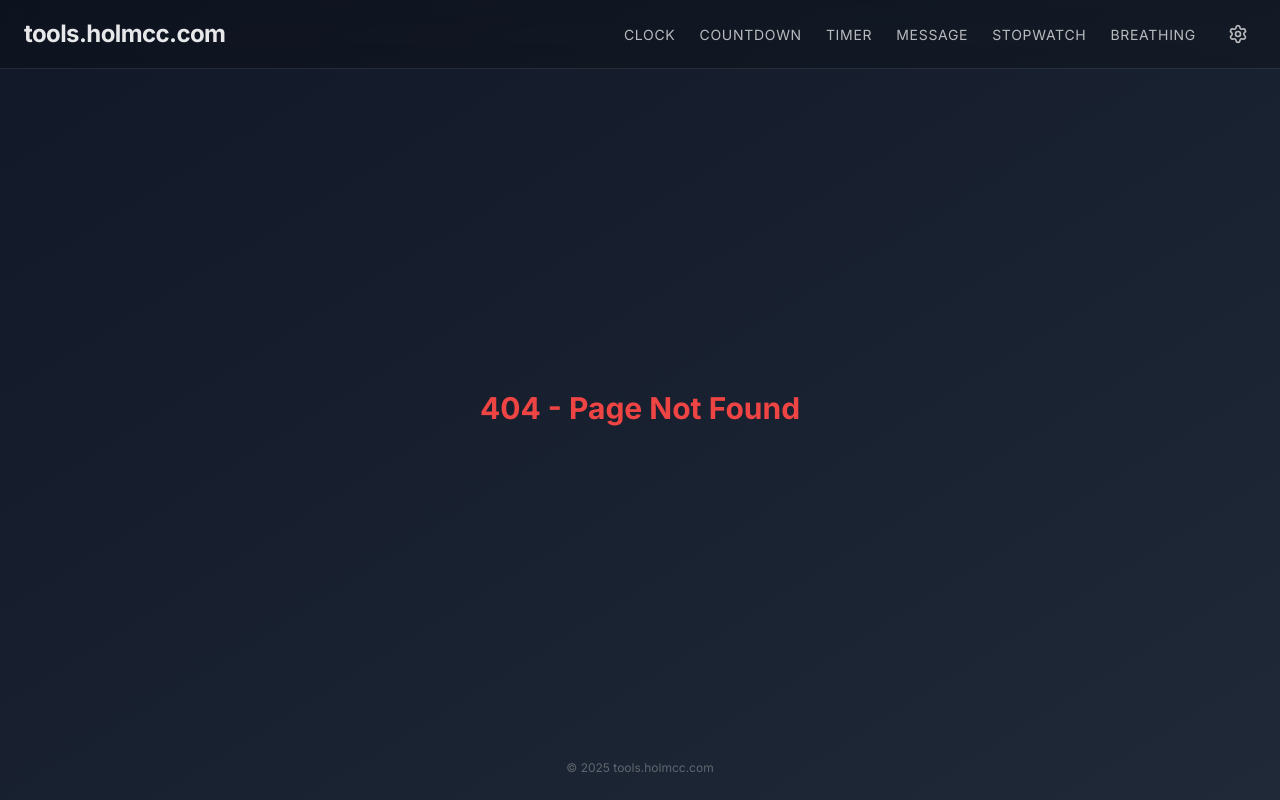
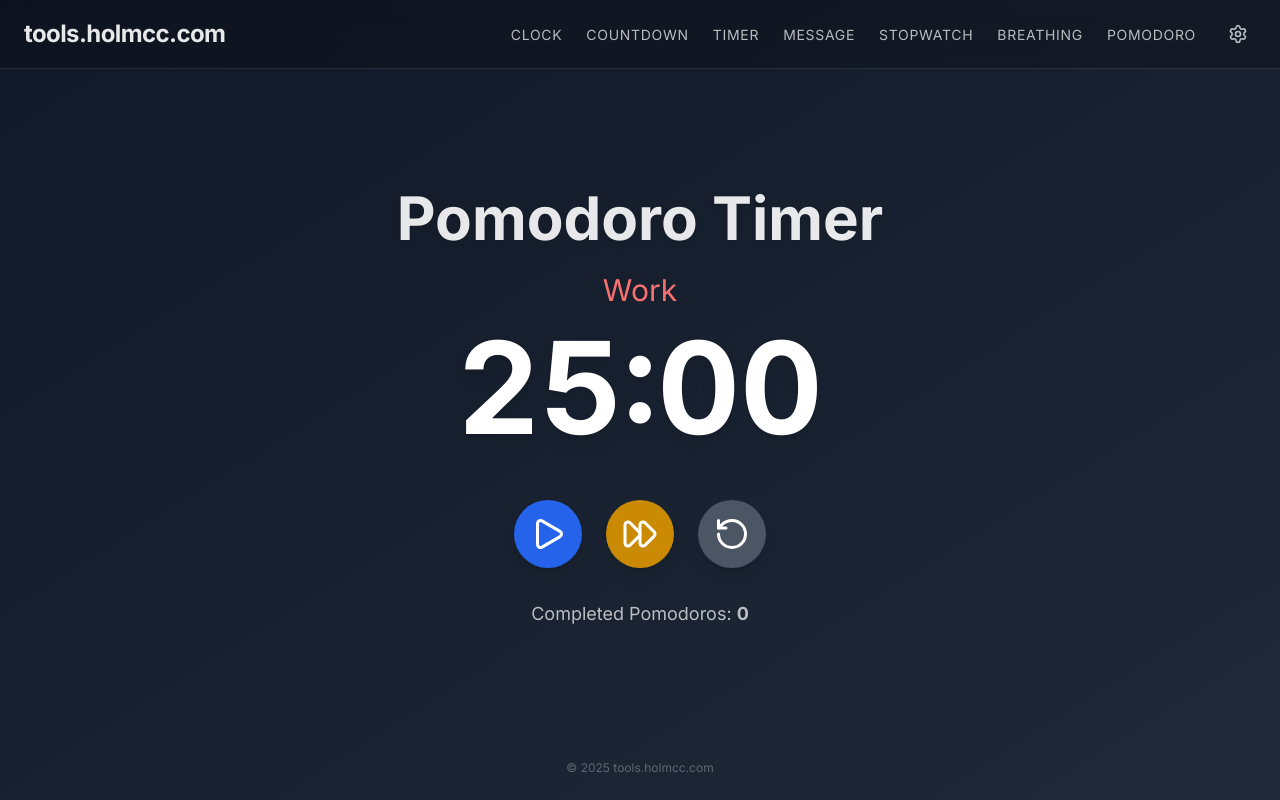
Before and after one commit to ken-holm/online-tools, a React (Vite) app: page /pomodoro in a window 1280 px wide. Before the commit this address had no page. Built offline with nearby package versions, Linux system fonts and the light colour scheme.

Commit message:
feat: Implement Pomodoro Timer tool
- Created src/components/tools/Pomodoro.jsx with work/break cycles, session tracking, and notifications.
- Added /pomodoro route to src/App.jsx.
- Added navigation link for Pomodoro tool to src/components/Layout.jsx.

```diff
--- a/src/App.jsx
+++ b/src/App.jsx
@@ -5,7 +5,8 @@ import Countdown from './components/tools/Countdown';
 import Timer from './components/tools/Timer';
 import Message from './components/tools/Message';
 import Stopwatch from './components/tools/Stopwatch';
-import Breathing from './components/tools/Breathing'; // Import the new Breathing component
+import Breathing from './components/tools/Breathing';
+import Pomodoro from './components/tools/Pomodoro'; // Import the new Pomodoro component
 
 const NotFound = () => (
   <div className="text-center text-red-500 text-3xl font-bold">404 - Page Not Found</div>
@@ -27,7 +28,8 @@ function App() {
           <Route path="timer" element={<Timer />} />
           <Route path="message" element={<Message />} />
           <Route path="stopwatch" element={<Stopwatch />} />
-          <Route path="breathing" element={<Breathing />} /> {/* New Breathing Route */}
+          <Route path="breathing" element={<Breathing />} />
+          <Route path="pomodoro" element={<Pomodoro />} /> {/* New Pomodoro Route */}
           {/* Future tools will have their routes here */}
           <Route path="*" element={<NotFound />} />
         </Route>
--- a/src/components/Layout.jsx
+++ b/src/components/Layout.jsx
@@ -46,6 +46,11 @@ const Layout = () => {
                 Breathing
               </Link>
             </li>
+            <li>
+              <Link to="/pomodoro" className="text-white/70 hover:text-white transition-colors text-sm font-medium uppercase tracking-wider">
+                Pomodoro
+              </Link>
+            </li>
             {/* Future tools will go here */}
           </ul>
           <button
--- /dev/null
+++ b/src/components/tools/Pomodoro.jsx
@@ -0,0 +1,159 @@
+import React, { useState, useEffect, useRef } from 'react';
+import { useTheme } from '../../context/ThemeContext';
+import useAlarm from '../../hooks/useAlarm';
+import { Play, Pause, RotateCcw, FastForward } from 'lucide-react';
+
+const WORK_TIME = 25 * 60; // 25 minutes
+const SHORT_BREAK_TIME = 5 * 60; // 5 minutes
+const LONG_BREAK_TIME = 15 * 60; // 15 minutes
+
+const Pomodoro = () => {
+  const { theme } = useTheme();
+  const { triggerAlarm, requestNotificationPermission } = useAlarm();
+
+  const [timeLeft, setTimeLeft] = useState(WORK_TIME);
+  const [isRunning, setIsRunning] = useState(false);
+  const [sessionType, setSessionType] = useState('Work'); // Work, Short Break, Long Break
+  const [pomodoroCount, setPomodoroCount] = useState(0); // Completed work sessions
+  const timerRef = useRef(null);
+  const hasTriggeredAlarmRef = useRef(false);
+
+  useEffect(() => {
+    if (isRunning && timeLeft > 0) {
+      timerRef.current = setInterval(() => {
+        setTimeLeft((prevTime) => prevTime - 1);
+      }, 1000);
+    } else if (timeLeft === 0 && isRunning) {
+      setIsRunning(false);
+      triggerAlarm(`${sessionType} Finished!`, `Time for ${sessionType === 'Work' ? 'a break' : 'work'}!`);
+      hasTriggeredAlarmRef.current = true; // Mark alarm as triggered
+
+      // Move to next session
+      if (sessionType === 'Work') {
+        const newPomodoroCount = pomodoroCount + 1;
+        setPomodoroCount(newPomodoroCount);
+        if (newPomodoroCount % 4 === 0) {
+          setSessionType('Long Break');
+          setTimeLeft(LONG_BREAK_TIME);
+        } else {
+          setSessionType('Short Break');
+          setTimeLeft(SHORT_BREAK_TIME);
+        }
+      } else {
+        setSessionType('Work');
+        setTimeLeft(WORK_TIME);
+      }
+      setIsRunning(true); // Auto-start next session
+    }
+
+    return () => clearInterval(timerRef.current);
+  }, [isRunning, timeLeft, sessionType, pomodoroCount, triggerAlarm]);
+
+  // Reset alarm flag when session type changes or timer restarts manually
+  useEffect(() => {
+    hasTriggeredAlarmRef.current = false;
+  }, [sessionType, isRunning]);
+
+
+  const handleStartPause = () => {
+    requestNotificationPermission();
+    setIsRunning((prev) => !prev);
+  };
+
+  const handleReset = () => {
+    setIsRunning(false);
+    setTimeLeft(WORK_TIME);
+    setSessionType('Work');
+    setPomodoroCount(0);
+    clearInterval(timerRef.current);
+  };
+
+  const handleSkip = () => {
+    clearInterval(timerRef.current);
+    setIsRunning(false); // Pause before skipping to prevent immediate auto-restart loop
+
+    // Logic similar to when timer reaches 0
+    if (sessionType === 'Work') {
+      const newPomodoroCount = pomodoroCount + 1;
+      setPomodoroCount(newPomodoroCount);
+      if (newPomodoroCount % 4 === 0) {
+        setSessionType('Long Break');
+        setTimeLeft(LONG_BREAK_TIME);
+      } else {
+        setSessionType('Short Break');
+        setTimeLeft(SHORT_BREAK_TIME);
+      }
+    } else {
+      setSessionType('Work');
+      setTimeLeft(WORK_TIME);
+    }
+    setIsRunning(true); // Auto-start next session
+  };
+
+
+  const formatTime = (totalSeconds) => {
+    const minutes = Math.floor(totalSeconds / 60);
+    const seconds = totalSeconds % 60;
+    return `${minutes < 10 ? '0' + minutes : minutes}:${seconds < 10 ? '0' + seconds : seconds}`;
+  };
+
+  // Expand feature
+  const [isExpanded, setIsExpanded] = useState(false);
+
+  // Dynamic styling based on session type
+  const sessionColor = sessionType === 'Work' ? 'text-red-400' : 'text-green-400';
+
+  return (
+    <div className={`flex flex-col items-center justify-center min-h-full p-4 ${theme.font} transition-all duration-300 ${isExpanded ? 'scale-105' : 'scale-100'}`}>
+      <h2 className={`text-4xl md:text-6xl font-semibold text-white/90 mb-6 drop-shadow-md text-center transition-all duration-300 ${isExpanded ? 'opacity-0 h-0 overflow-hidden' : 'opacity-100'}`}>
+        Pomodoro Timer
+      </h2>
+
+      <div className={`text-xl md:text-3xl font-medium mb-4 ${sessionColor} transition-colors duration-500`}>
+        {sessionType}
+      </div>
+
+      <div
+        className={`flex flex-col items-center justify-center cursor-pointer transition-all duration-300 ${isExpanded ? 'scale-125' : 'scale-100'}`}
+        onClick={() => setIsExpanded(!isExpanded)}
+        title="Click to expand/shrink"
+      >
+        <span className={`font-bold tabular-nums text-white drop-shadow-lg transition-all duration-300 ${
+          isExpanded ? 'text-[15vw] leading-none' : 'text-8xl md:text-9xl leading-none'
+        }`}>
+          {formatTime(timeLeft)}
+        </span>
+      </div>
+
+      <div className={`mt-12 flex space-x-6 transition-opacity duration-300 ${isExpanded ? 'opacity-0 pointer-events-none' : 'opacity-100'}`}>
+        <button
+          onClick={handleStartPause}
+          className="p-4 rounded-full bg-blue-600 hover:bg-blue-700 shadow-lg text-white transition-colors"
+          aria-label={isRunning ? 'Pause' : 'Play'}
+        >
+          {isRunning ? <Pause size={36} /> : <Play size={36} />}
+        </button>
+        <button
+          onClick={handleSkip}
+          className="p-4 rounded-full bg-yellow-600 hover:bg-yellow-700 shadow-lg text-white transition-colors"
+          aria-label="Skip Session"
+        >
+          <FastForward size={36} />
+        </button>
+        <button
+          onClick={handleReset}
+          className="p-4 rounded-full bg-gray-600 hover:bg-gray-700 shadow-lg text-white transition-colors"
+          aria-label="Reset"
+        >
+          <RotateCcw size={36} />
+        </button>
+      </div>
+
+      <div className={`mt-8 text-white/70 text-lg transition-opacity duration-300 ${isExpanded ? 'opacity-0' : 'opacity-100'}`}>
+        Completed Pomodoros: <span className="font-bold">{pomodoroCount}</span>
+      </div>
+    </div>
+  );
+};
+
+export default Pomodoro;
```
